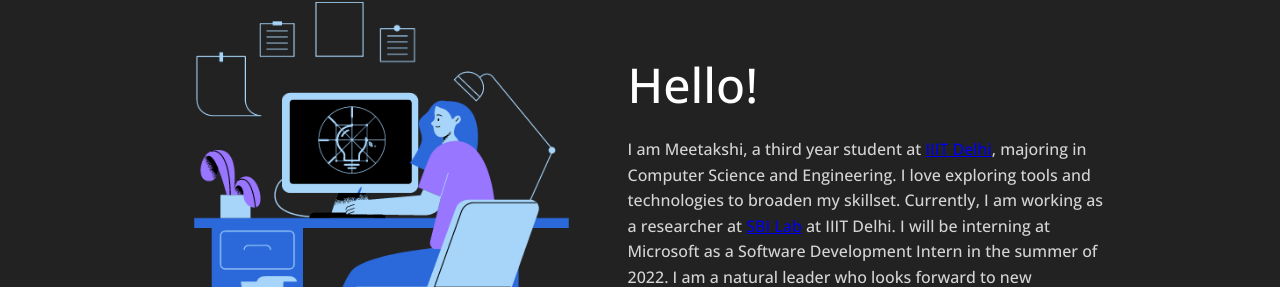
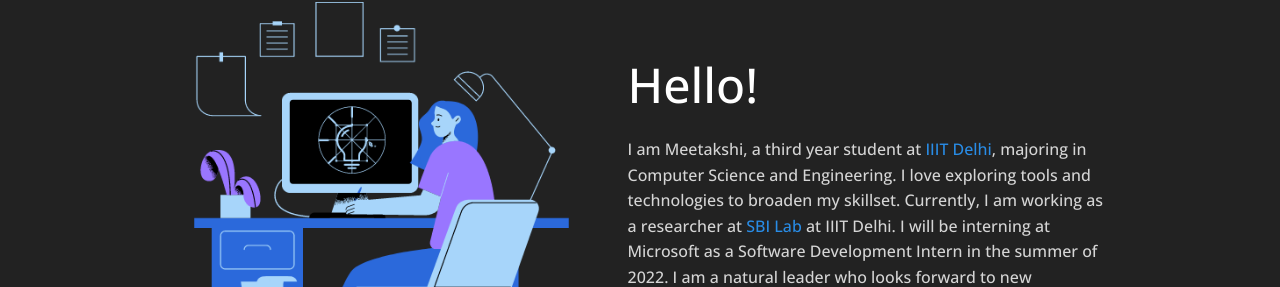
Before and after one commit to meetakshi253/Meetakshis-Portfolio, a React (Create React App) app: page / in a window 1280 px wide. Shown: the part 213-500 px from the top of the page. Built offline with nearby package versions, Linux system fonts and the light colour scheme.

Commit message:
Fix performance issues

```diff
--- a/src/components/About.js
+++ b/src/components/About.js
@@ -4,7 +4,7 @@
 function About() {
 
     var college = <a className="link about-content-link" id="about-college-link" href="https://github.com/meetakshi253/">IIIT Delhi</a>
-    var sbilab = <a className="link about-content-link" id="about-sbilan-link" href="https://github.com/meetakshi253/">SBI Lab</a>
+    var sbilab = <a className="link about-content-link" id="about-sbilab-link" href="https://github.com/meetakshi253/">SBI Lab</a>
 
     return (
         <section id="About" className="content">
--- a/src/index.css
+++ b/src/index.css
@@ -349,7 +349,9 @@ footer {
   margin-bottom: 100px;
 }
 
-#projects-message-link #about-college-link #about-sbilab-link {
+#projects-message-link,
+#about-college-link,
+#about-sbilab-link {
   position: relative;
   color: #298ce6;
   text-decoration: none;
```
Also changed, not shown: public/project-3.png.
